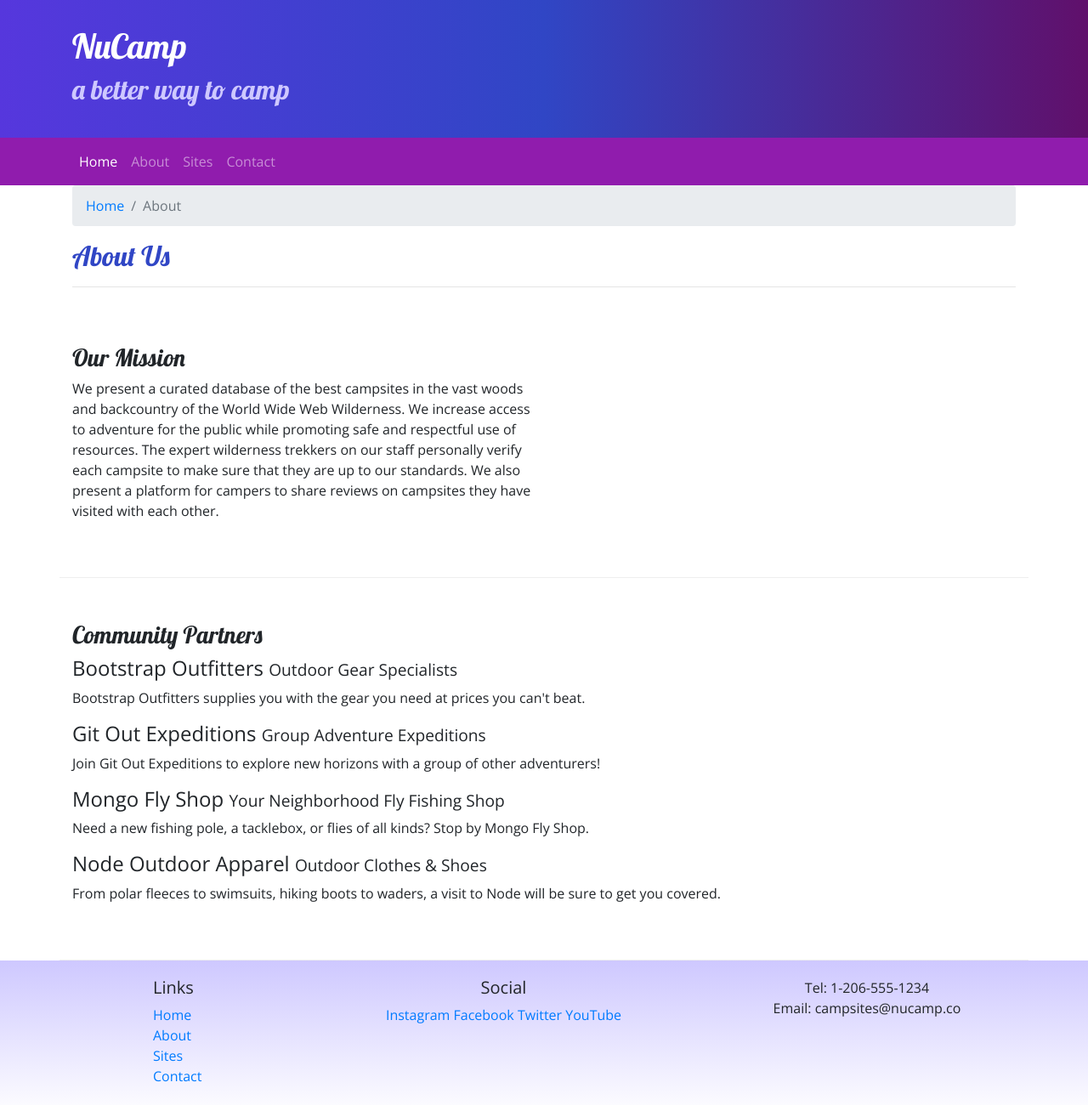
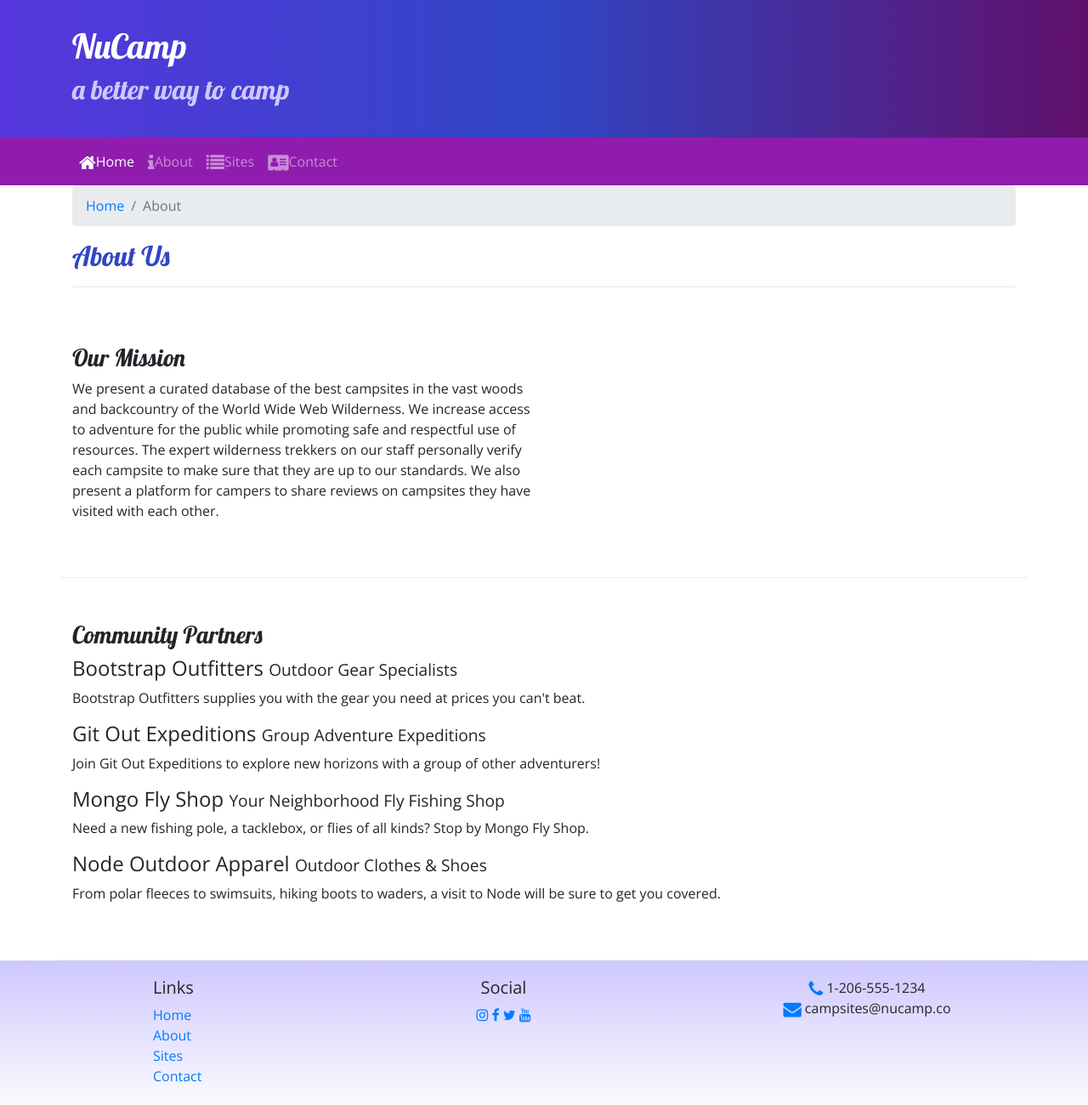
Before and after one commit to Dewan-Kabir/nucampsite, a website: page aboutus.html in a window 1280 px wide. Shown: the whole page at 85% size. Drawn offline with nearby package versions, Linux system fonts and the light colour scheme.

Commit message:
Added the Font Awesome library and edited the home and aboutus page with fonts in the nav bar and social links

```diff
--- a/aboutus.html
+++ b/aboutus.html
@@ -8,6 +8,10 @@
 
      <!-- Bootstrap CSS -->
      <link rel="stylesheet" href="node_modules/bootstrap/dist/css/bootstrap.min.css" />
+
+      <!--Font Awesome icon library-->
+      <link rel="stylesheet" href="node_modules/font-awesome/css/font-awesome.min.css"/>
+
 
     <!--External and internal style links-->
     <link rel="stylesheet" href="https://fonts.googleapis.com/css?family=Lobster|Open+Sans" />
@@ -37,12 +41,12 @@
             <span class="navbar-toggler-icon"></span>
         </button>
         <div class="collapse navbar-collapse" id="nucampNavbar">
-        <ul class="navbar-nav">
-            <li class="nav-item active"><a class="nav-link" href="index.html">Home</a></li>
-            <li class="nav-item"><a class="nav-link" href="aboutus.html">About</a></li>
-            <li class="nav-item"><a class="nav-link" href="#">Sites</a></li>
-            <li class="nav-item"><a class="nav-link" href="#">Contact</a></li>
-        </ul>
+            <ul class="navbar-nav">
+                <li class="nav-item active"><a class="nav-link" href="index.html"><i class="fa fa-home fa-lg "></i>Home</a></li>
+                <li class="nav-item"><a class="nav-link" href="aboutus.html"><i class="fa fa-info fa-lg "></i>About</a></li>
+                <li class="nav-item"><a class="nav-link" href="#"><i class="fa fa-list fa-lg "></i>Sites</a></li>
+                <li class="nav-item"><a class="nav-link" href="#"><i class="fa fa-address-card fa-lg "></i>Contact</a></li>
+            </ul>
         </div>
         </div>
 
@@ -105,14 +109,14 @@
                 </div>
                 <div class="col-6 col-sm-5 text-center">
                     <h5>Social</h5>
-                    <a href="http://instagram.com/">Instagram</a>
-                    <a href="http://facebook.com/">Facebook</a>
-                    <a href="http://twitter.com/">Twitter</a>
-                    <a href="http://youtube.com/">YouTube</a>
+                    <a href="http://instagram.com/"><i class="fa fa-instagram"></i></a>
+                    <a href="http://facebook.com/"><i class="fa fa-facebook"></i></a>
+                    <a href="http://twitter.com/"><i class="fa fa-twitter"></i></a>
+                    <a href="http://youtube.com/"><i class="fa fa-youtube"></i></a>
                 </div>
                 <div class="col-sm-4 text-center">
-                    Tel: 1-206-555-1234<br />
-                    Email: campsites@nucamp.co
+                    <i class="fa fa-phone fa-lg text-primary"></i> 1-206-555-1234<br />
+                    <i class="fa fa-envelope fa-lg text-primary"></i> campsites@nucamp.co
                 </div>
            </div>
         </div>
--- a/package.json
+++ b/package.json
@@ -4,7 +4,6 @@
   "description": "This is a website for the fictional campsites review site NuCamp.",
   "main": "index.html",
   "scripts": {
-
     "lite": "lite-server",
     "start": "npm run lite",
     "test": "echo\"Error:no test specified\" && exit 1"
@@ -16,6 +15,7 @@
   },
   "dependencies": {
     "bootstrap": "^4.5.2",
+    "font-awesome": "^4.7.0",
     "jquery": "^3.5.1",
     "popper.js": "^1.16.1"
   }
```
Also changed, not shown: index.html (+13 -10 lines), 1 other file.
